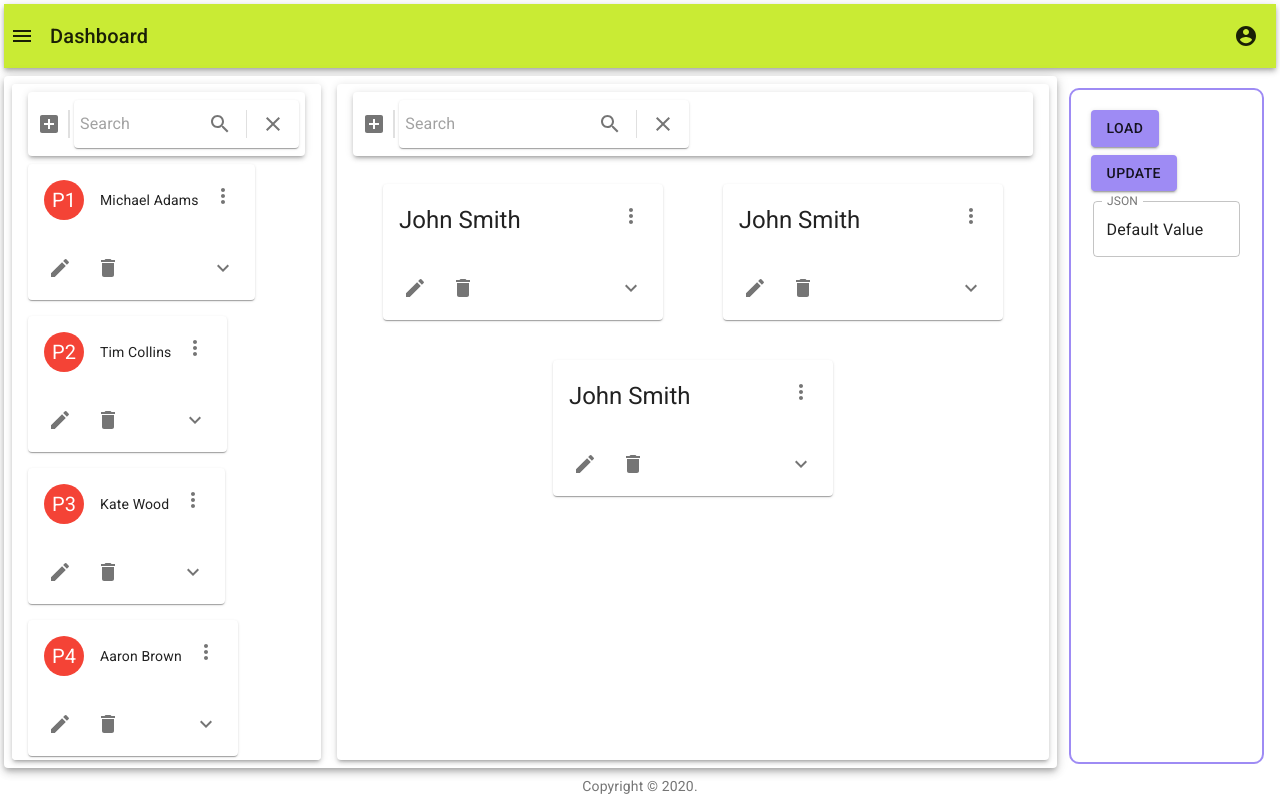
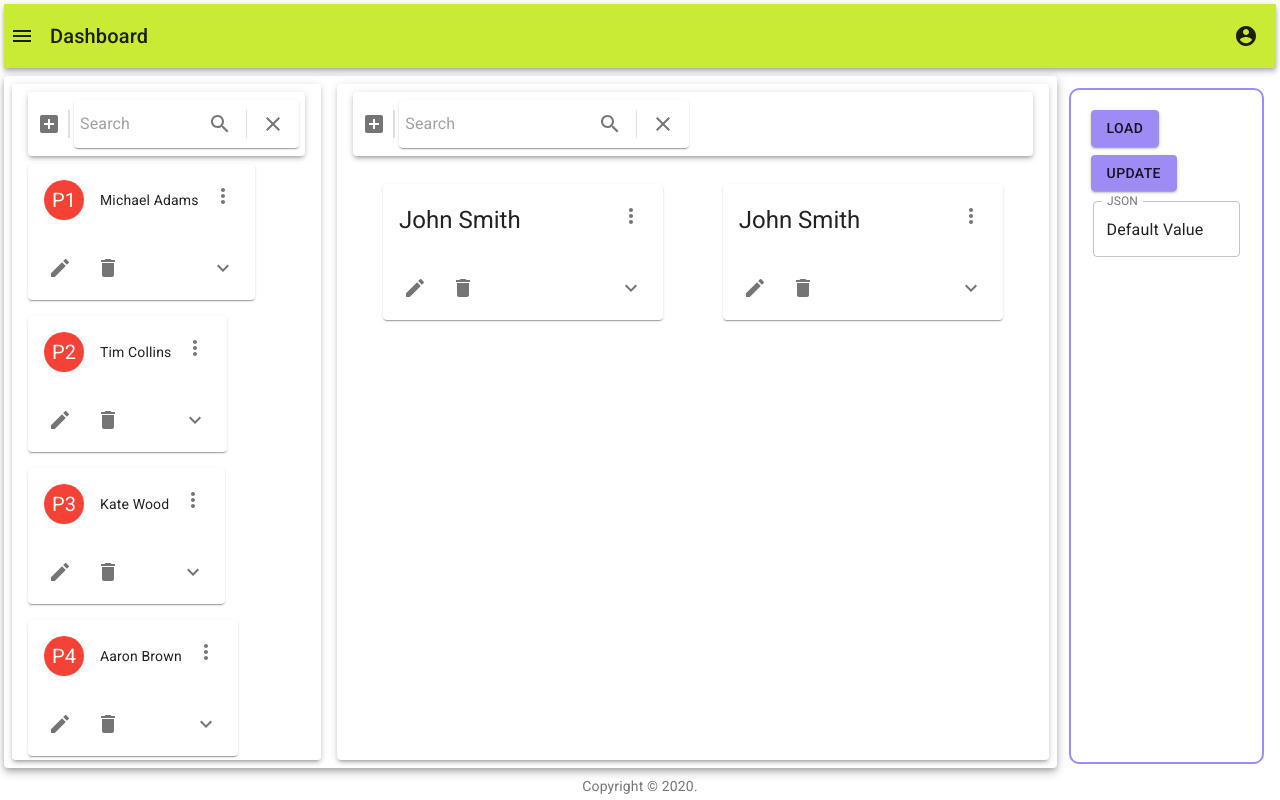
Before and after one commit to magak/reactappbuild, a React (Create React App) app in the folder iridaclientapp/: page / in a window 1280 px wide. Built offline with nearby package versions, Linux system fonts and the light colour scheme; the HTML template or start-up script is replaced by a standard one.

Commit message:
Working with model

```diff
--- a/iridaclientapp/src/core/components/Dashboard.tsx
+++ b/iridaclientapp/src/core/components/Dashboard.tsx
@@ -50,7 +50,24 @@ const useStyles = makeStyles((theme: Theme) =>
   }));
 
 export default function Dashboard() {
-    const tournamentInit: Tournament = {players: [{id: 1, name: 'Michael Adams'}, {id: 2, name: 'Tim Collins'}, {id: 3, name: 'Kate Wood'}, {id: 4, name: 'Aaron Brown'}]};
+    const tournamentInit: Tournament =
+      {
+        players: [{id: 1, name: 'Michael Adams'}, {id: 2, name: 'Tim Collins'},
+                  {id: 3, name: 'Kate Wood'}, {id: 4, name: 'Aaron Brown'}
+                ],
+        playersGroup: [
+                { id: 1,
+                  players:
+                  [{index: 1, player: {id: 1, name: 'Michael Adams'}},
+                  {index: 2, player: {id: 4, name: 'Aaron Brown'}},
+                  {index: 3, player: {id: 3, name: 'Kate Wood'}}]
+                },
+                { id: 2,
+                  players:
+                  [{index: 1, player: {id: 1, name: 'Michael Adams'}}]
+                }
+              ]
+      };
     const classes = useStyles();
 
     const [tournament, setTournament] = React.useState<Tournament>(tournamentInit);
@@ -65,12 +82,12 @@ export default function Dashboard() {
             <DragDropContext onDragEnd={handleOnDragEnd}>
               <Box className={classes.playersBox}>
                 <Paper className={classes.playersPaper} elevation={3} >
-                  <PlayersList Players={tournament.players}/>
+                  <PlayersList Tournament={tournament}/>
                 </Paper>
               </Box>
               <Box className={classes.teamsBox}>
                 <Paper className={classes.teamsPaper} elevation={3} >
-                  <PlayersGroupsList/>
+                  <PlayersGroupsList Tournament={tournament}/>
                 </Paper>
               </Box>
             </DragDropContext>
--- a/iridaclientapp/src/core/components/PlayersGroupsList.tsx
+++ b/iridaclientapp/src/core/components/PlayersGroupsList.tsx
@@ -12,6 +12,8 @@ import AddBoxIcon from '@material-ui/icons/AddBox';
 
 import PlayersGroupCard from './PlayersGroupCard';
 import SearchTextBox from './SearchTextBox';
+
+import { Tournament } from './../../models';
 
 const useStyles = makeStyles((theme: Theme) =>
   createStyles({
@@ -36,7 +38,11 @@ const useStyles = makeStyles((theme: Theme) =>
   }),
 );
 
-export default function PlayersGroupList() {
+interface PlayersGroupListProps {
+  Tournament: Tournament;
+}
+
+export default function PlayersGroupList(props: PlayersGroupListProps) {
   const classes = useStyles();
 
   return (
@@ -58,10 +64,10 @@ export default function PlayersGroupList() {
         </ListSubheader>
         <ListItem>
           <Grid container justify="space-around" >
-            {[0, 1, 2].map((value) => (
-              <Grid className={classes.gridItem} key={value} item>
+            {props.Tournament.playersGroup.map((value) => (
+              <Grid className={classes.gridItem} key={value.id} item>
                 {/* <Paper className={classes.paper} /> */}
-                <PlayersGroupCard/>
+                <PlayersGroupCard PlayersGroup={value} />
               </Grid>
             ))}
           </Grid>
--- a/iridaclientapp/src/core/components/PlayersList.tsx
+++ b/iridaclientapp/src/core/components/PlayersList.tsx
@@ -10,7 +10,7 @@ import { Droppable, Draggable } from 'react-beautiful-dnd';
 import PlayerCard from './PlayerCard';
 import SearchTextBox from './SearchTextBox';
 
-import { Player } from './../../models';
+import { Tournament } from './../../models';
 
 const useStyles = makeStyles((theme: Theme) =>
   createStyles({
@@ -23,7 +23,7 @@ const useStyles = makeStyles((theme: Theme) =>
 );
 
 interface PlayersListProps {
-    Players: Player[];
+    Tournament: Tournament;
 };
 
 export default function PlayersList(props: PlayersListProps) {
@@ -55,7 +55,7 @@ export default function PlayersList(props: PlayersListProps) {
                 {(provided, snapshot) => (
                     <div
                     ref={provided.innerRef}>
-                    {props.Players.map((item, index) => (
+                    {props.Tournament.players.map((item, index) => (
                         <Draggable
                             key={item.id}
                             draggableId={item.id.toString()}
```
Also changed, not shown: iridaclientapp/src/core/components/PlayersGroupCard.tsx (+7 -1 lines), iridaclientapp/src/models/index.ts (+9 -2 lines).
